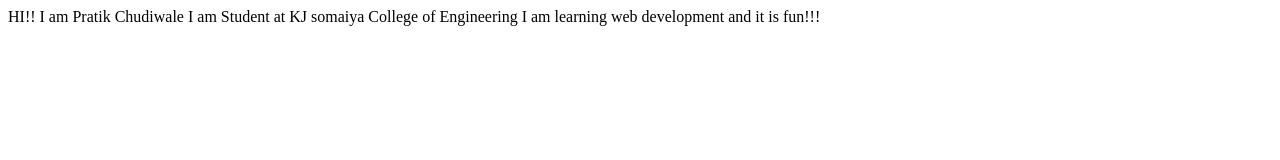
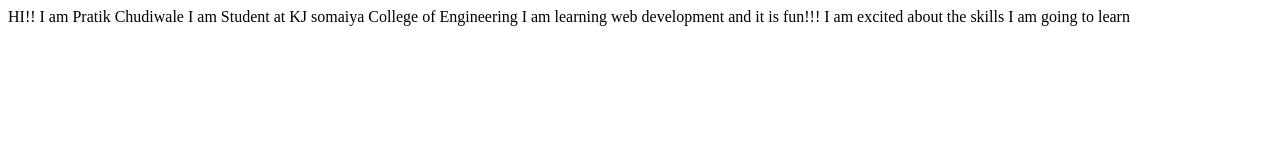
Before and after one commit to chudiwalepratik/PratikChudiwale-Site, a plain HTML site: page index.html in a window 1280 px wide. Drawn offline with Linux system fonts and the light colour scheme.

Commit message:
Update details of project

```diff
--- a/index.html
+++ b/index.html
@@ -10,5 +10,7 @@
   HI!! I am Pratik Chudiwale
   I am Student at KJ somaiya College of Engineering
   I am learning web development and it is fun!!!
+
+  I am excited about the skills I am going to learn
 </body>
 </html>
```
